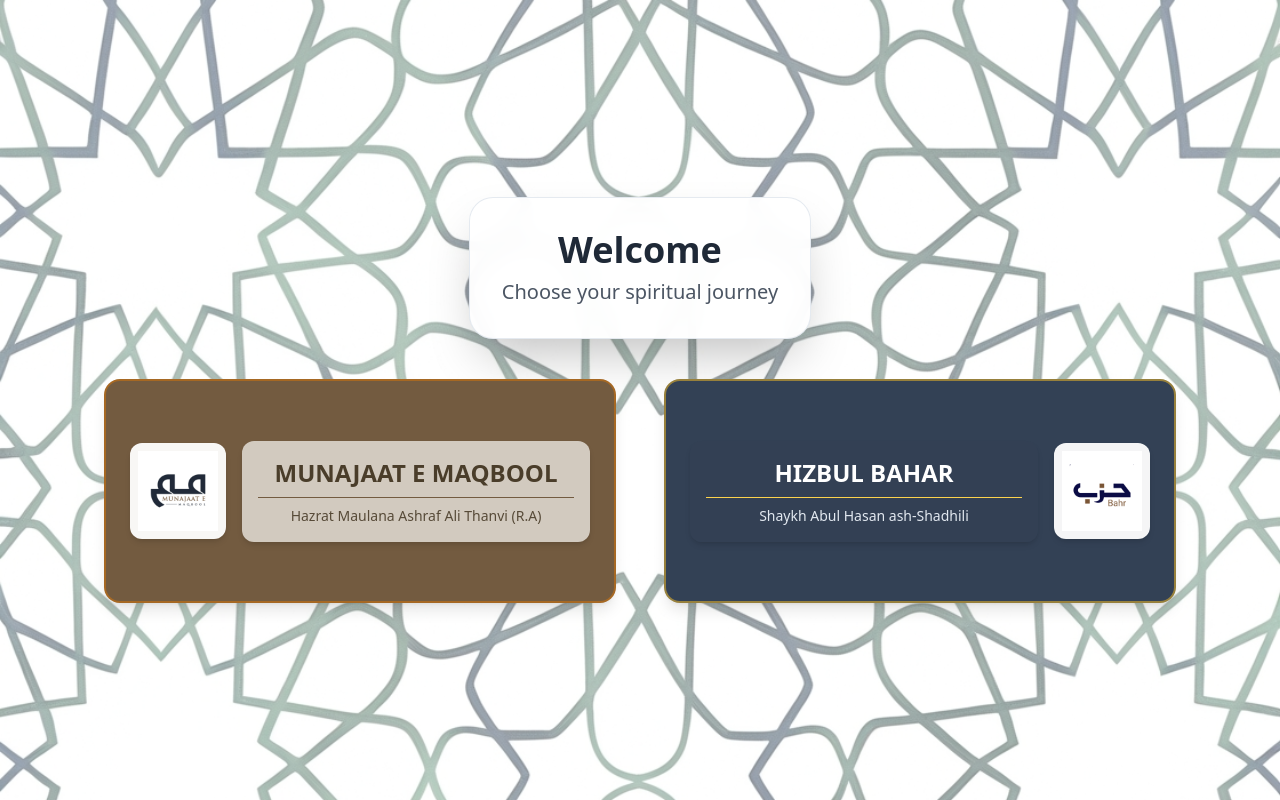
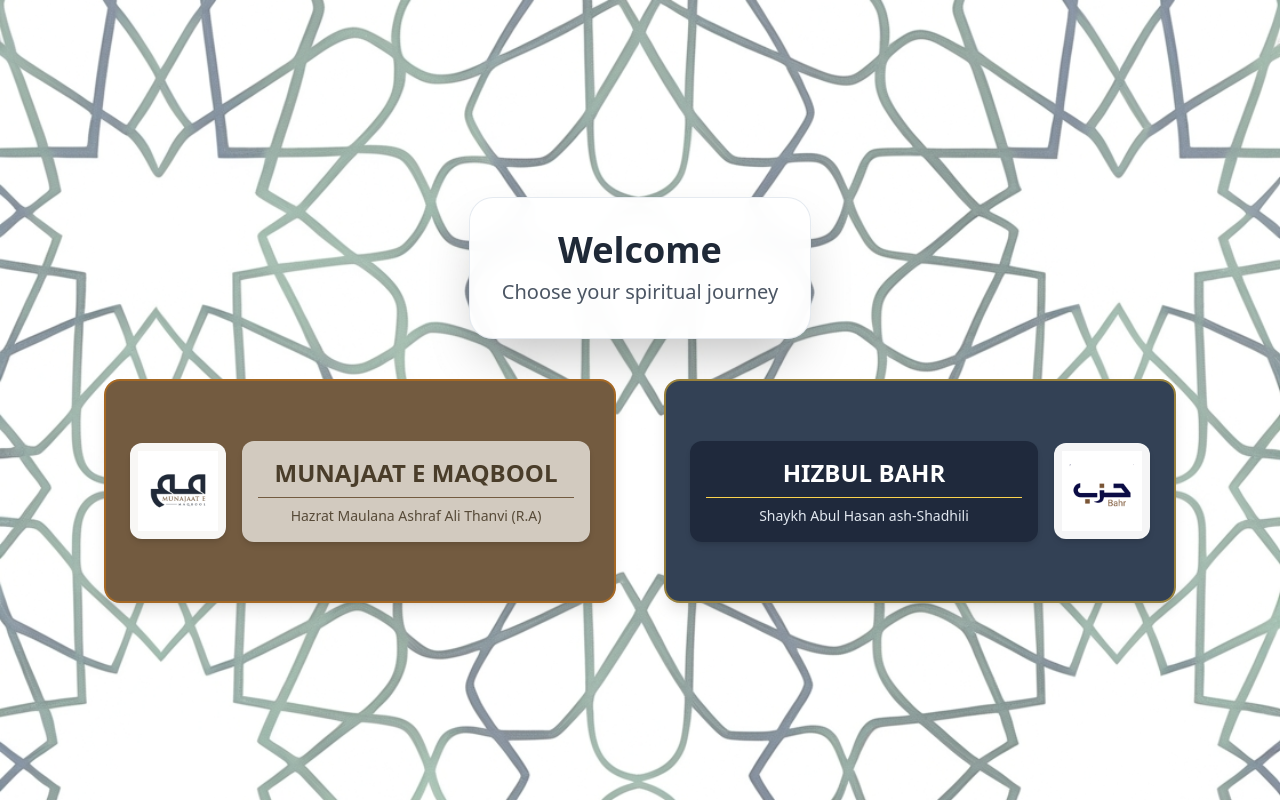
Before and after one commit to Simtechx/munajaat-alpha, a React (Vite) app: page / in a window 1280 px wide. Built offline with nearby package versions, Linux system fonts and the light colour scheme; a web font is replaced by a local one.

Commit message:
Update Hizbul Bahr section styling
- Changed text from "HIZBUL BAHAR" to "HIZBUL BAHR".
- Darkened the inside color of the Hizbul Bahr text section for better contrast.
- Lightened the background image opacity to 30%.

```diff
--- a/src/pages/HomePage.tsx
+++ b/src/pages/HomePage.tsx
@@ -16,7 +16,7 @@ const HomePage = () => {
       />
 
       {/* Subtle overlay for better text readability */}
-      <div className="absolute inset-0 z-10 bg-white/40" />
+      <div className="absolute inset-0 z-10 bg-white/30" />
 
       {/* Content Layer */}
       <div className="relative z-30 h-full flex flex-col items-center justify-center p-4 md:p-8">
@@ -81,9 +81,9 @@ const HomePage = () => {
               <div className="h-full flex items-center justify-between p-4 md:p-6">
                 {/* Text Section */}
                 <div className="flex-1 mr-3 md:mr-4">
-                  <div className="bg-slate-700/90 text-white rounded-xl p-3 md:p-4 shadow-md">
+                  <div className="bg-slate-800/95 text-white rounded-xl p-3 md:p-4 shadow-md">
                     <h2 className="text-lg md:text-xl lg:text-2xl font-bold mb-1 md:mb-2 text-center leading-tight">
-                      HIZBUL BAHAR
+                      HIZBUL BAHR
                     </h2>
                     <div className="w-full h-px bg-amber-300 my-1 md:my-2" />
                     <p className="text-xs md:text-sm text-center text-slate-200 leading-tight">
```
